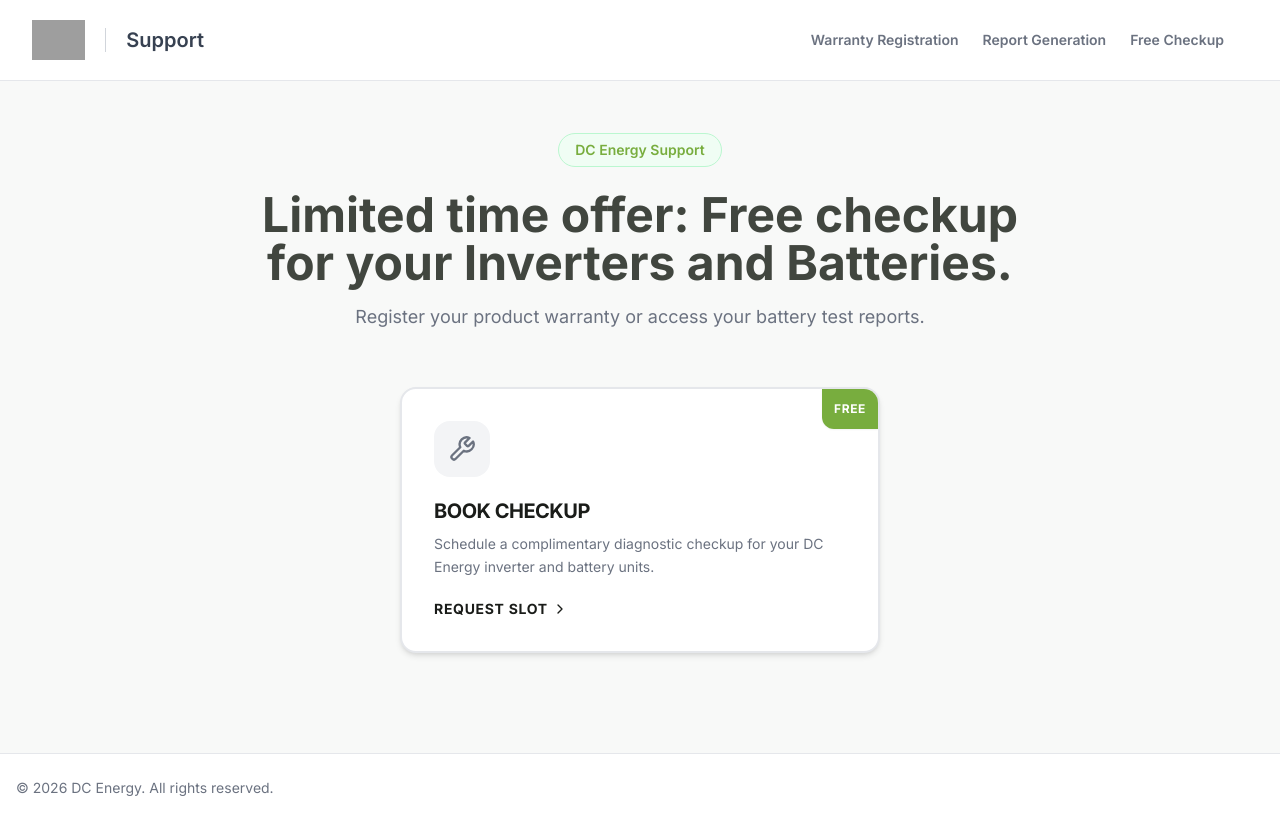
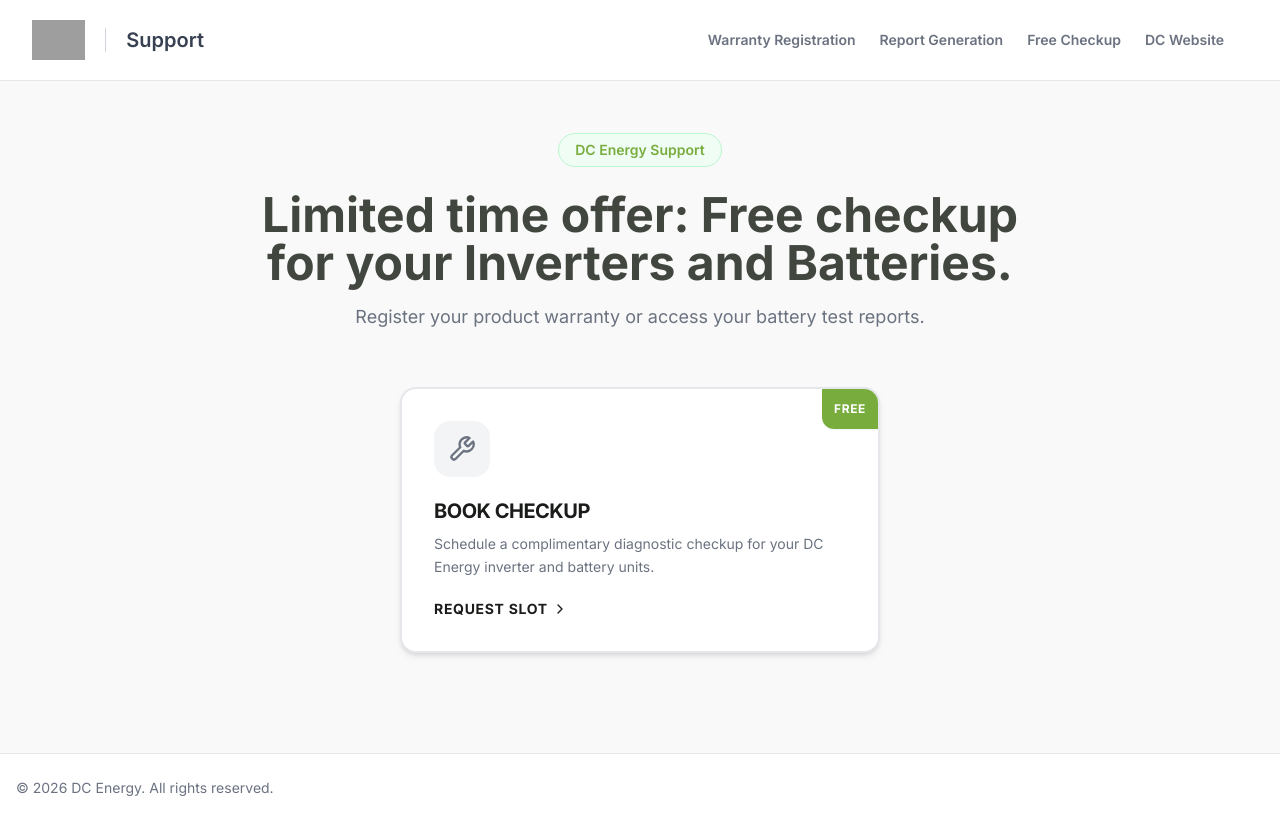
Before and after one commit to indrajeetmdate/Battery-Report_DC, a React (Vite) app: page / in a window 1280 px wide. Built offline with nearby package versions, Linux system fonts and the light colour scheme; no server answers; grey boxes are pictures that could not be loaded.

Commit message:
feat: add DC Website link to top navigation and mobile menu

```diff
--- a/App.tsx
+++ b/App.tsx
@@ -97,6 +97,14 @@ const App: React.FC = () => {
               >
                 Free Checkup
               </button>
+              <a
+                href="https://cnergy.co.in/"
+                target="_blank"
+                rel="noopener noreferrer"
+                className="text-sm font-semibold text-gray-500 hover:text-[#78AD3E] transition-colors"
+              >
+                DC Website
+              </a>
             </nav>
 
           <div className="flex items-center gap-4">
@@ -116,13 +124,22 @@ const App: React.FC = () => {
             <div className="md:hidden flex gap-2">
                <select
                  value={mode}
-                 onChange={(e) => { setMode(e.target.value as AppMode); setStep(1); }}
+                 onChange={(e) => {
+                   if (e.target.value === 'website') {
+                     window.open('https://cnergy.co.in/', '_blank');
+                     e.target.value = mode;
+                     return;
+                   }
+                   setMode(e.target.value as AppMode);
+                   setStep(1);
+                 }}
                  className="bg-gray-50 border border-gray-200 text-sm rounded-lg focus:ring-[#78AD3E] focus:border-[#78AD3E] block w-full p-2.5"
                >
                  <option value="home">Home</option>
                  <option value="warranty">Warranty Registration</option>
                  <option value="report">Report Generation</option>
                  <option value="booking">Free Checkup</option>
+                 <option value="website">DC Website ↗</option>
                </select>
             </div>
           </div>
```
